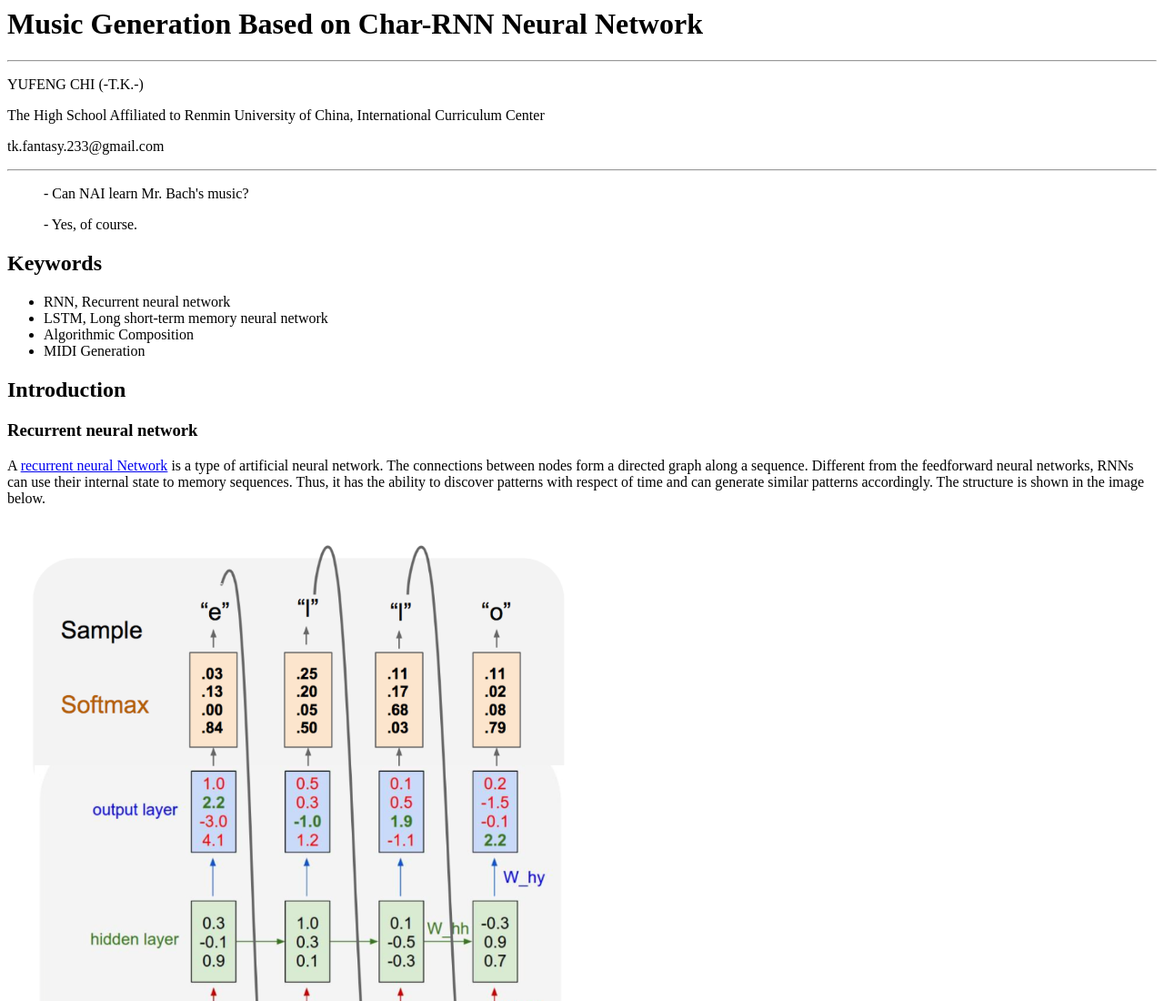
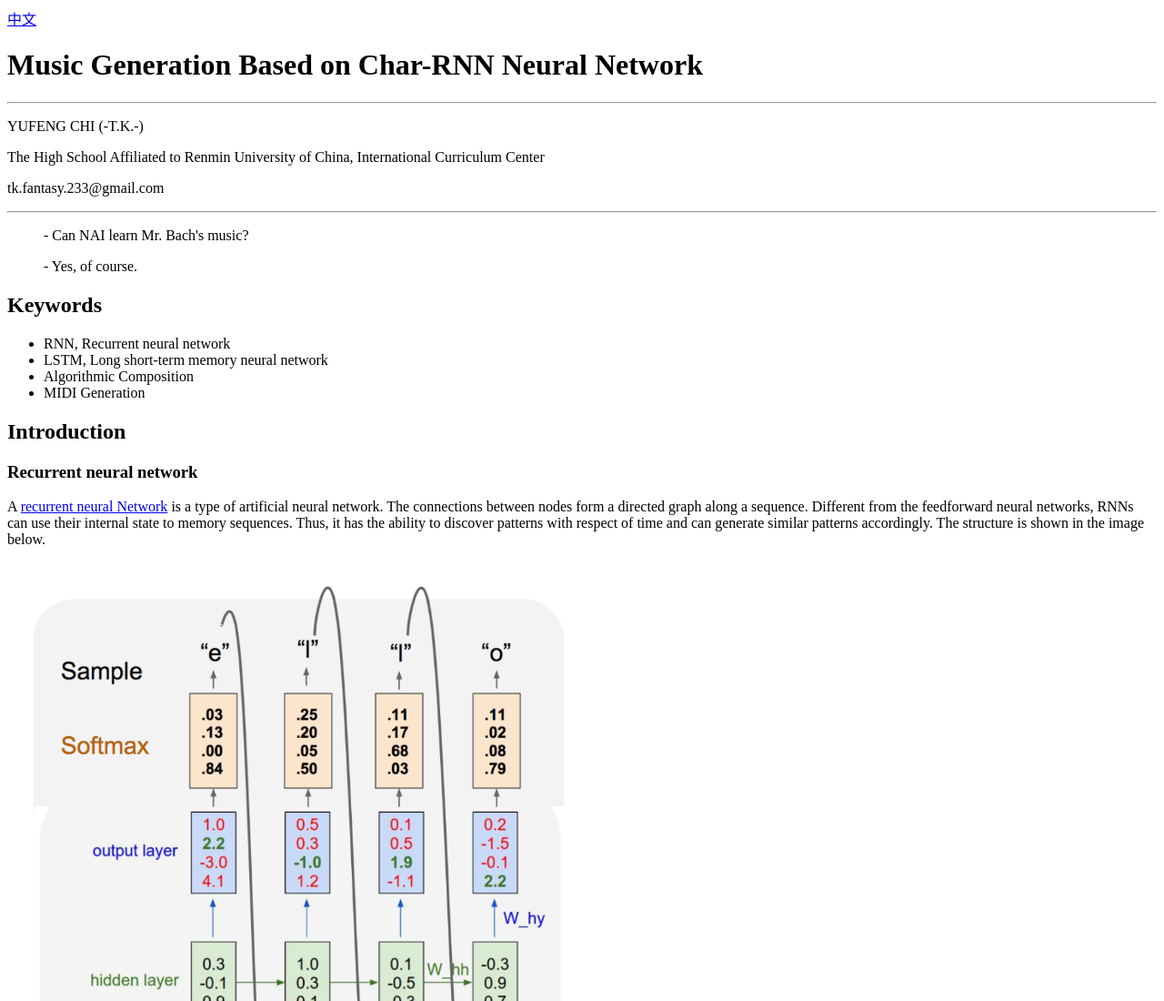
Before and after one commit to T-K-233/Generate-Bach-Music, a plain HTML site: page docs/index.html in a window 1280 px wide. Shown: the top 1100 px of the page at 91% size. Drawn offline with Linux system fonts and the light colour scheme.

Commit message:
update README

```diff
--- a/docs/music_generation_based_on_char-rnn_neural_network.html
+++ b/docs/index.html
@@ -1,3 +1,4 @@
+<a href="music_generation_based_on_char-rnn_neural_network_CHS.html">中文</a>
 <h1>Music Generation Based on Char-RNN Neural Network</h1>
 <hr/>
 <div class="section">
```
Also changed, not shown: 3 other files.
